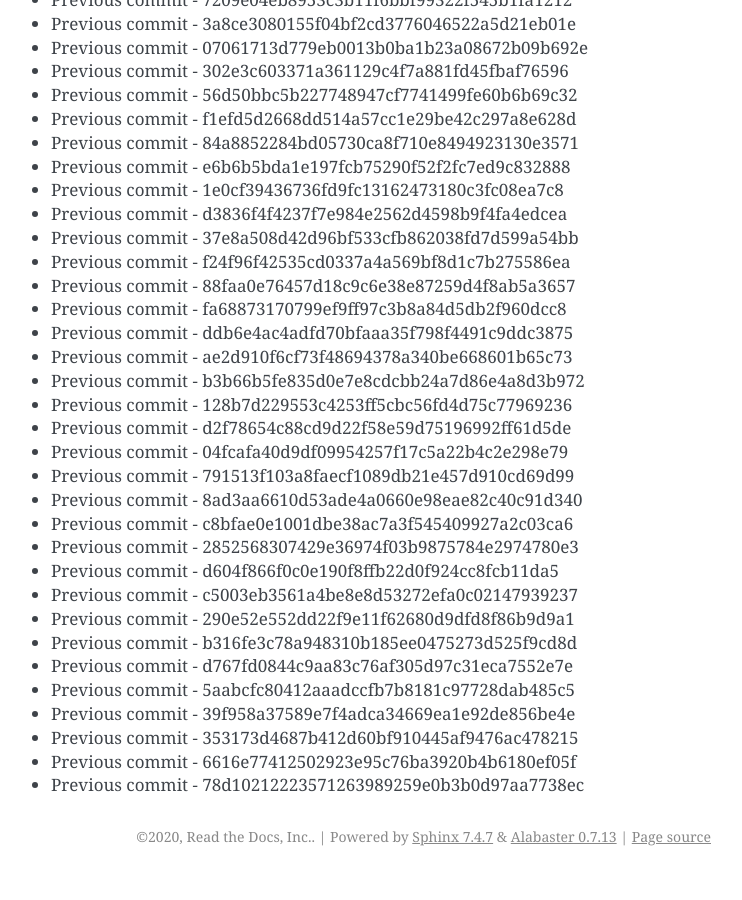
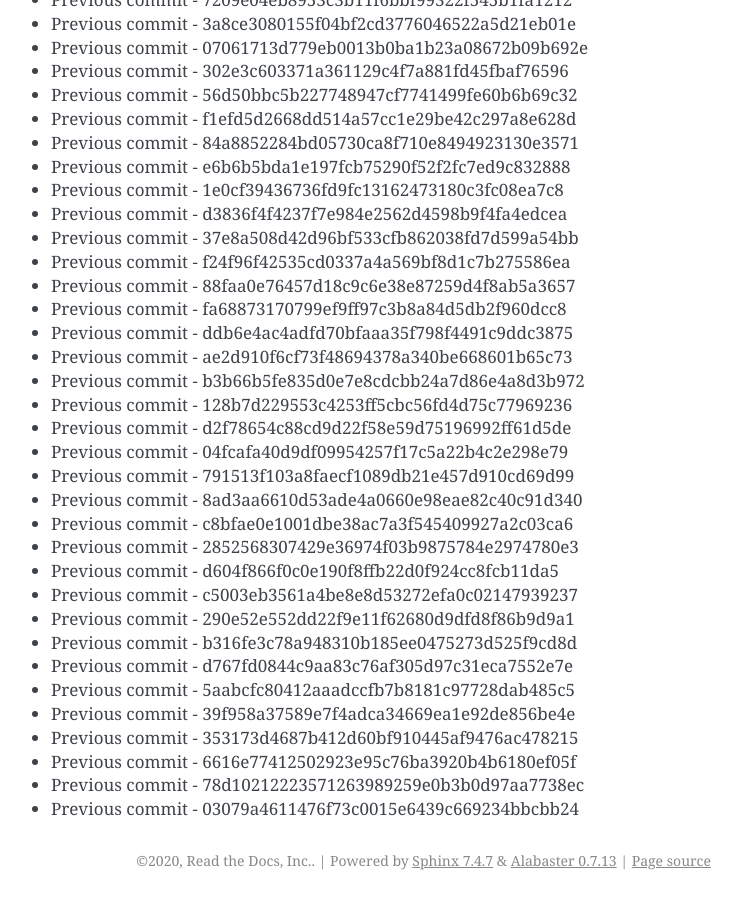
Before and after one commit to readthedocs/rtd-git-stresstest, a Sphinx documentation site: the page built from docs/updates.rst, in a window 1280 px wide and 900 px high, scrolled down 39016 px. Shown: the whole window, without its empty margins (399-1141 px from the left). Built offline with Sphinx 7.4.7, drawn with Linux system fonts in a browser that asks for light colours; before the commit the page ends 39892 px from its top, so only the background shows below that.

Commit message:
Generating commit from previous: 03079a4611476f73c0015e6439c669234bbcbb24

```diff
--- a/docs/updates.rst
+++ b/docs/updates.rst
@@ -1671,3 +1671,4 @@ It can be tested for any performance characteristics.
 * Previous commit - 353173d4687b412d60bf910445af9476ac478215
 * Previous commit - 6616e77412502923e95c76ba3920b4b6180ef05f
 * Previous commit - 78d10212223571263989259e0b3b0d97aa7738ec
+* Previous commit - 03079a4611476f73c0015e6439c669234bbcbb24
```
